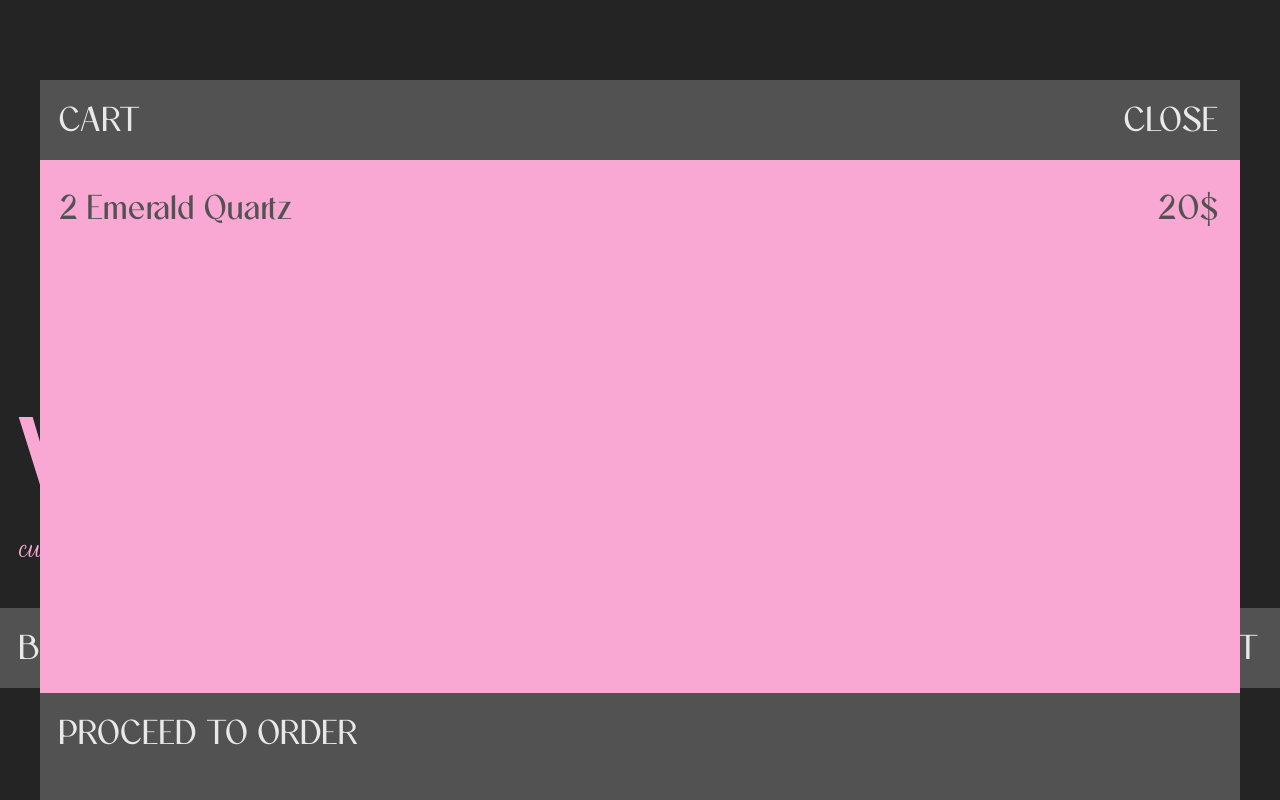
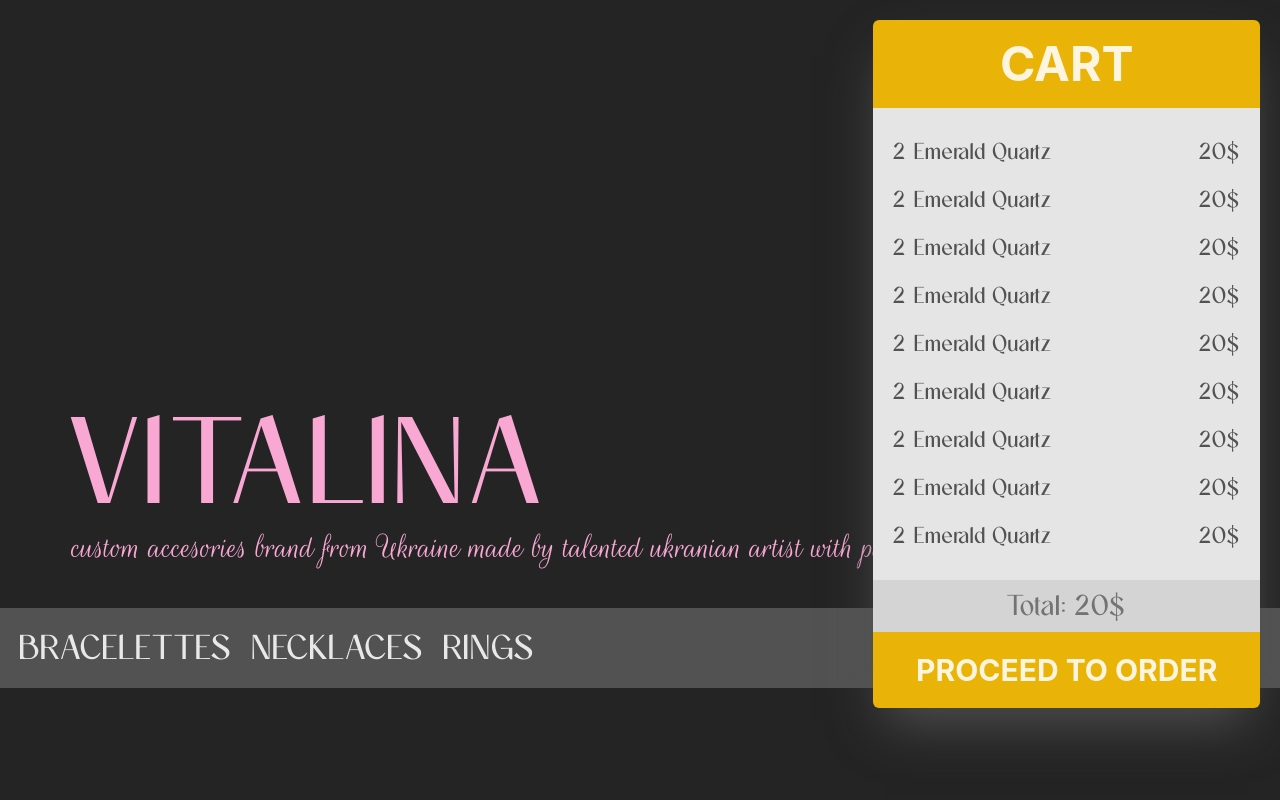
Before and after one commit to lookatthisdoode/accessories-store-vite, a React (Vite) app: page / in a window 1280 px wide. Shown: the top 800 px of the page. Built offline with nearby package versions, Linux system fonts and the light colour scheme.

Commit message:
working on Cart

```diff
--- a/src/App.jsx
+++ b/src/App.jsx
@@ -1,9 +1,9 @@
-import { useState } from "react";
-import "./App.css";
-import ProductCard from "./components/ProductCard.jsx";
-import Landing from "./components/Landing.jsx";
-import Nav from "./components/Nav.jsx";
-import Cart from "./components/Cart.jsx";
+import { useState } from "react"
+import "./App.css"
+import ProductCard from "./components/ProductCard.jsx"
+import Landing from "./components/Landing.jsx"
+import Nav from "./components/Nav.jsx"
+import Cart from "./components/Cart.jsx"
 
 let products = [
   {
@@ -50,30 +50,29 @@ let products = [
     likes: 23,
     bio: "Discover our stunning collection of handmade accessories, crafted with natural stones and organic materials. ",
   },
-];
+]
 
-let cart = [];
+let cart = []
 
 document.addEventListener("DOMContentLoaded", function () {
   document.addEventListener("click", (e) => {
-    if (!e.target.matches("[data-add-to-cart]")) return;
-    const id = e.target.closest("[data-store-item]").dataset.itemId;
-    addToCart(id);
-  });
-});
+    if (!e.target.matches("[data-add-to-cart]")) return
+    const id = e.target.closest("[data-store-item]").dataset.itemId
+    addToCart(id)
+  })
+})
 
 function addToCart(id) {
-  const existingItem = cart.find((i) => id === i.id);
+  const existingItem = cart.find((i) => id === i.id)
   if (existingItem) {
-    existingItem.quantity++;
+    existingItem.quantity++
   } else {
     cart.push({
       id: id,
       quantity: 1,
-    });
+    })
   }
-  console.log(cart);
-
+  console.log(cart)
 }
 
 // import cartItem from './components/cartItem.jsx'
@@ -82,12 +81,19 @@ function addToCart(id) {
 // })
 
 function App() {
-  const [count, setCount] = useState(0);
+  const [cartOpen, toggleCartOpen] = useState(true)
+
+  // document.addEventListener("DOMContentLoaded", function () {
+  //   document.addEventListener("click", (e) => {
+  //     if (!e.target.matches("[data-cart]")) return
+  //   })
+  // })
 
   return (
     <>
-      <section className="container px-5 pt-50vh py-10">
+      <section className="container flex justify-center px-5 pt-50vh py-10">
         <Landing />
+        {cartOpen && <Cart />}
       </section>
       <nav
         id="nav"
@@ -97,7 +103,7 @@ function App() {
           <Nav />
         </div>
       </nav>
-      <Cart />
+
       <div className="spacer h-40vh"></div>
 
       <div className="title p-5 text-5xl lg:text-9xl text-blue-500 font-Nabi bg-neutral-100 shadow-2xl w-full text-center">
@@ -132,8 +138,8 @@ function App() {
       </section>
       <div className="spacer h-40vh"></div>
     </>
-  );
+  )
 }
 
-import "../script.js";
-export default App;
+import "../script.js"
+export default App
--- a/src/components/Cart.jsx
+++ b/src/components/Cart.jsx
@@ -1,15 +1,75 @@
-const Landing = () => {
+const Cart = () => {
   return (
     <>
-      <div className="fixed top-10 p-10 flex w-full h-full z-40">
-        <div className="cart bg-neutral-600 h-100vh w-full">
-          <div className="buttons flex justify-between p-5">
-            <div className="text-4xl font-Nabi uppercase">Cart</div>
-            <div className="text-4xl font-Nabi uppercase">Close</div>
+      <div
+        data-cart
+        className="fixed top-14 lg:top-0 p-5 flex items-center w-full h-auto lg:w-1/3 lg:right-0 z-50"
+      >
+        <div className="cart bg-yellow-500 w-full shadow-2xl shadow-neutral-600 rounded-md">
+          <div className="text-5xl buttons flex justify-around items-center p-5">
+            <div className="uppercase hover:text-neutral-600 cursor-pointer font-bold">
+              Cart
+            </div>
           </div>
 
-          <div className="item-container h-4/6 bg-pink-300 p-5 font-Nabi text-neutral-600">
-            <div className="item flex text-4xl py-2 justify-between">
+          <div className="item-container max-h-[50vh] lg:max-h-[70vh] overflow-scroll bg-neutral-200 p-5 font-Nabi text-neutral-600">
+            <div className="item flex text-4xl lg:text-2xl py-2 justify-between ">
+              <div className="name-qty  flex ">
+                <div className="qty pr-2">2</div>
+                <div className="name">Emerald Quartz</div>
+              </div>
+              <div className="price">20$</div>
+            </div>
+            <div className="item flex text-4xl lg:text-2xl py-2 justify-between">
+              <div className="name-qty  flex ">
+                <div className="qty pr-2">2</div>
+                <div className="name">Emerald Quartz</div>
+              </div>
+              <div className="price">20$</div>
+            </div>
+            <div className="item flex text-4xl lg:text-2xl py-2 justify-between">
+              <div className="name-qty  flex ">
+                <div className="qty pr-2">2</div>
+                <div className="name">Emerald Quartz</div>
+              </div>
+              <div className="price">20$</div>
+            </div>
+            <div className="item flex text-4xl lg:text-2xl py-2 justify-between">
+              <div className="name-qty  flex ">
+                <div className="qty pr-2">2</div>
+                <div className="name">Emerald Quartz</div>
+              </div>
+              <div className="price">20$</div>
+            </div>
+            <div className="item flex text-4xl lg:text-2xl py-2 justify-between">
+              <div className="name-qty  flex ">
+                <div className="qty pr-2">2</div>
+                <div className="name">Emerald Quartz</div>
+              </div>
+              <div className="price">20$</div>
+            </div>
+            <div className="item flex text-4xl lg:text-2xl py-2 justify-between">
+              <div className="name-qty  flex ">
+                <div className="qty pr-2">2</div>
+                <div className="name">Emerald Quartz</div>
+              </div>
+              <div className="price">20$</div>
+            </div>
+            <div className="item flex text-4xl lg:text-2xl py-2 justify-between">
+              <div className="name-qty  flex ">
+                <div className="qty pr-2">2</div>
+                <div className="name">Emerald Quartz</div>
+              </div>
+              <div className="price">20$</div>
+            </div>
+            <div className="item flex text-4xl lg:text-2xl py-2 justify-between">
+              <div className="name-qty  flex ">
+                <div className="qty pr-2">2</div>
+                <div className="name">Emerald Quartz</div>
+              </div>
+              <div className="price">20$</div>
+            </div>
+            <div className="item flex text-4xl lg:text-2xl py-2 justify-between">
               <div className="name-qty  flex ">
                 <div className="qty pr-2">2</div>
                 <div className="name">Emerald Quartz</div>
@@ -17,9 +77,14 @@ const Landing = () => {
               <div className="price">20$</div>
             </div>
           </div>
+          <div className="Total font-Nabi text-3xl text-center px-5 py-2 w-full bg-neutral-300 text-neutral-500">
+            Total: 20$
+          </div>
 
-          <div className="buttons flex justify-start p-5">
-            <div className="text-4xl font-Nabi uppercase">Proceed To order</div>
+          <div className="uppercase buttons flex flex-col gap-5 items-center p-5 text-3xl">
+            <div className="hover:text-red-500 font-bold cursor-pointer ">
+              Proceed To order
+            </div>
           </div>
         </div>
       </div>
@@ -27,6 +92,4 @@ const Landing = () => {
   )
 }
 
-export default Landing
-
-const red = "hello"
+export default Cart
```
Also changed, not shown: src/components/Nav.jsx (+6 -6 lines).
